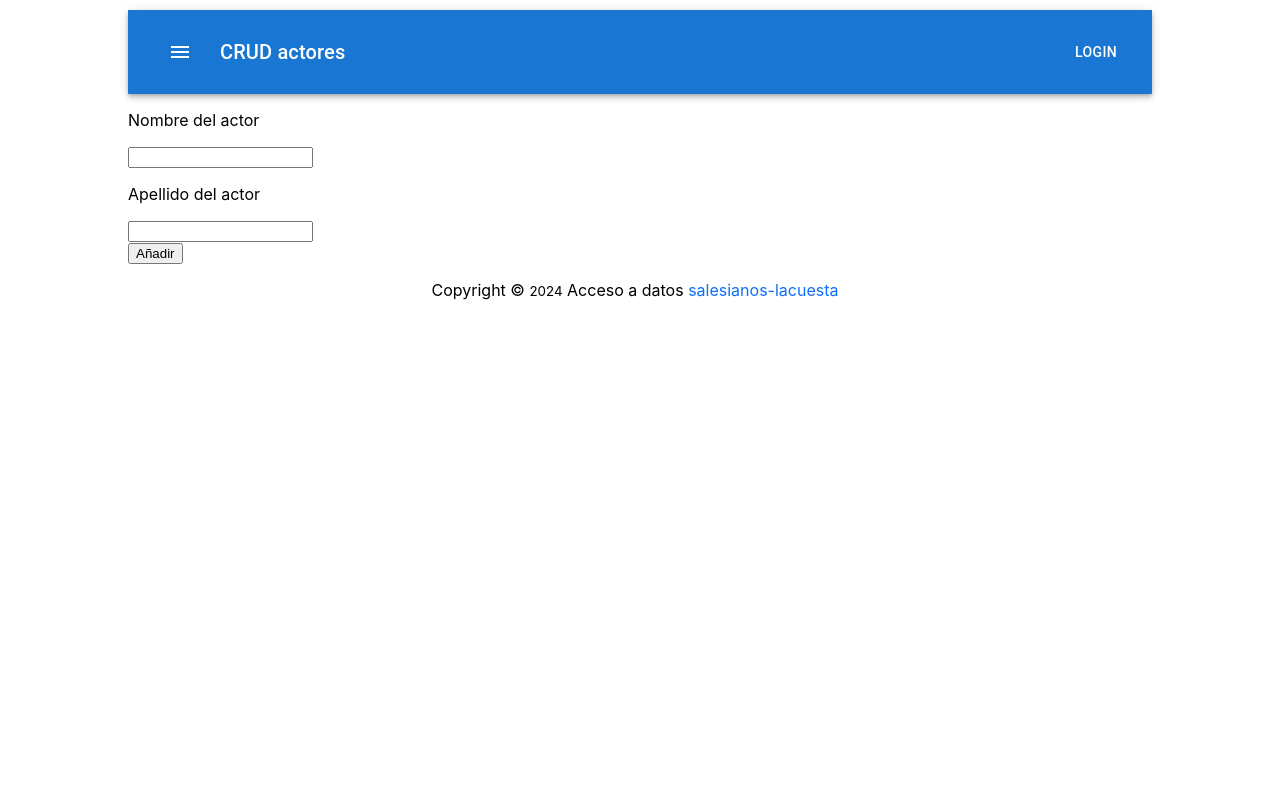
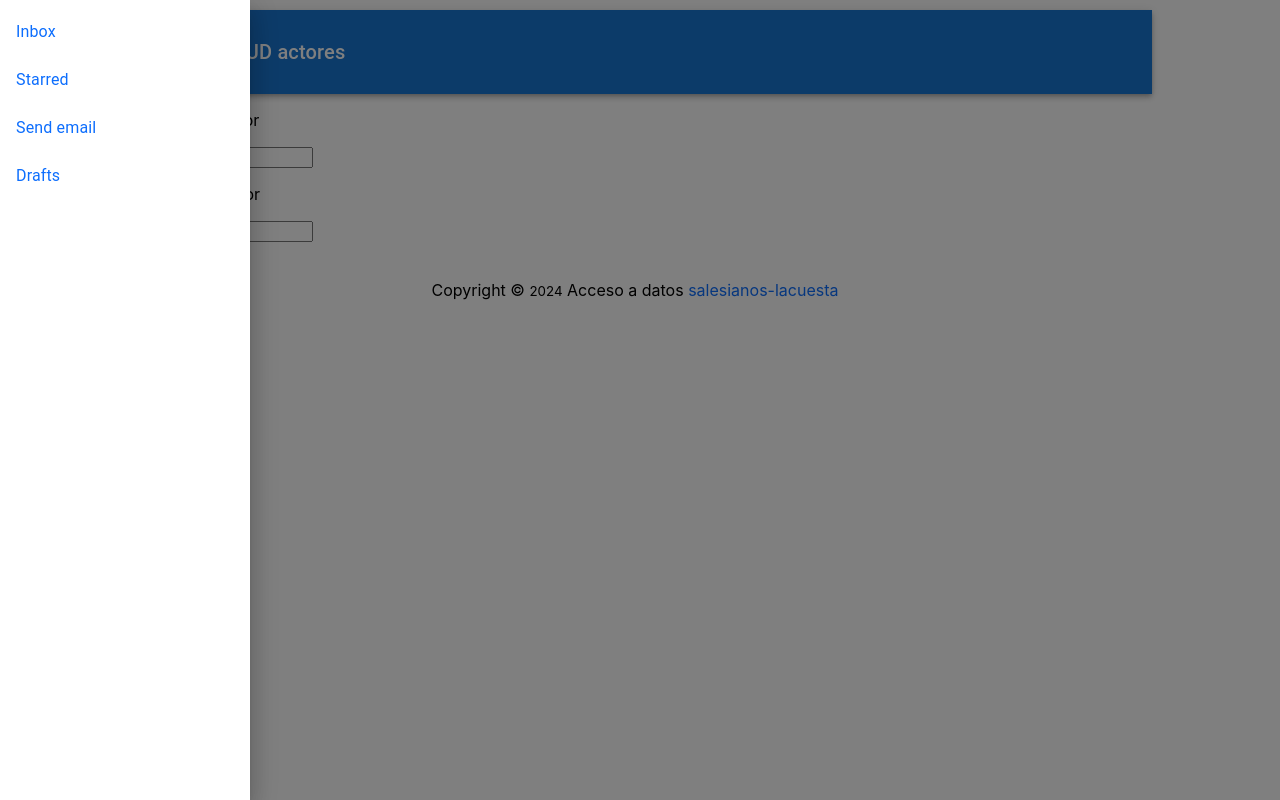
Before and after one commit to AlonsoMarreroBello/AED-T3P2, a React (Vite) app in the folder FrontEnd/: page /actors/new in a window 1280 px wide. Both pictures are taken after a click on the button "menu". Built offline with nearby package versions, Linux system fonts and the light colour scheme.

Commit message:
awinchifu

```diff
--- a/FrontEnd/src/components/customModals/CustomEditModal.jsx
+++ b/FrontEnd/src/components/customModals/CustomEditModal.jsx
@@ -3,8 +3,8 @@ import Box from "@mui/material/Box";
 import Modal from "@mui/material/Modal";
 import Fade from "@mui/material/Fade";
 import Button from "@mui/material/Button";
-import Typography from "@mui/material/Typography";
 import { useState } from "react";
+import ActorForm from "../pages/ActorForm";
 
 const style = {
   position: "absolute",
@@ -41,12 +41,7 @@ export default function CustomEditModal() {
       >
         <Fade in={open}>
           <Box sx={style}>
-            <Typography id="transition-modal-title" variant="h6" component="h2">
-              Esto edita cosas
-            </Typography>
-            <Typography id="transition-modal-description" sx={{ mt: 2 }}>
-              Duis mollis, est non commodo luctus, nisi erat porttitor ligula.
-            </Typography>
+            <ActorForm />
           </Box>
         </Fade>
       </Modal>
--- /dev/null
+++ b/FrontEnd/src/components/layout/Drawer.jsx
@@ -0,0 +1,53 @@
+import Box from "@mui/material/Box";
+import Drawer from "@mui/material/Drawer";
+import IconButton from "@mui/material/IconButton";
+import MenuIcon from "@mui/icons-material/Menu";
+import List from "@mui/material/List";
+import ListItem from "@mui/material/ListItem";
+import ListItemButton from "@mui/material/ListItemButton";
+import ListItemText from "@mui/material/ListItemText";
+import { useState } from "react";
+
+export default function CustomDrawer() {
+  const [open, setOpen] = useState(false);
+
+  const routes = ["/actors", "", "", ""];
+
+  const toggleDrawer = (newOpen) => () => {
+    setOpen(newOpen);
+  };
+
+  const DrawerList = (
+    <Box sx={{ width: 250 }} role="presentation" onClick={toggleDrawer(false)}>
+      <List>
+        {["Inbox", "Starred", "Send email", "Drafts"].map((text, index) => (
+          <ListItem key={text} disablePadding>
+            <a href={routes[index]}>
+              <ListItemButton>
+                <ListItemText primary={text} />
+              </ListItemButton>
+            </a>
+          </ListItem>
+        ))}
+      </List>
+    </Box>
+  );
+
+  return (
+    <div>
+      <IconButton
+        size="large"
+        edge="start"
+        color="inherit"
+        aria-label="menu"
+        sx={{ mr: 2 }}
+        onClick={toggleDrawer(true)}
+      >
+        <MenuIcon />
+      </IconButton>
+      <Drawer open={open} onClose={toggleDrawer(false)}>
+        {DrawerList}
+      </Drawer>
+    </div>
+  );
+}
--- a/FrontEnd/src/components/navBar/NavBar.jsx
+++ b/FrontEnd/src/components/navBar/NavBar.jsx
@@ -3,28 +3,17 @@ import AppBar from "@mui/material/AppBar";
 import Box from "@mui/material/Box";
 import Toolbar from "@mui/material/Toolbar";
 import Typography from "@mui/material/Typography";
-import Button from "@mui/material/Button";
-import IconButton from "@mui/material/IconButton";
-import MenuIcon from "@mui/icons-material/Menu";
+import CustomDrawer from "../layout/Drawer";
 
 const NavBar = ({ text }) => {
   return (
     <Box sx={{ flexGrow: 1 }}>
       <AppBar position="static">
         <Toolbar>
-          <IconButton
-            size="large"
-            edge="start"
-            color="inherit"
-            aria-label="menu"
-            sx={{ mr: 2 }}
-          >
-            <MenuIcon />
-          </IconButton>
+          <CustomDrawer />
           <Typography variant="h6" component="div" sx={{ flexGrow: 1 }}>
             {text}
           </Typography>
-          <Button color="inherit">Login</Button>
         </Toolbar>
       </AppBar>
     </Box>
--- a/FrontEnd/src/components/pages/ActorsList.jsx
+++ b/FrontEnd/src/components/pages/ActorsList.jsx
@@ -82,7 +82,6 @@ const ActorsList = () => {
     async function getActors() {
       try {
         const data = await TutorialService.aGetAll();
-        console.log("data acotrlist", data);
         setActors(data);
         setError(null);
       } catch (e) {
```
